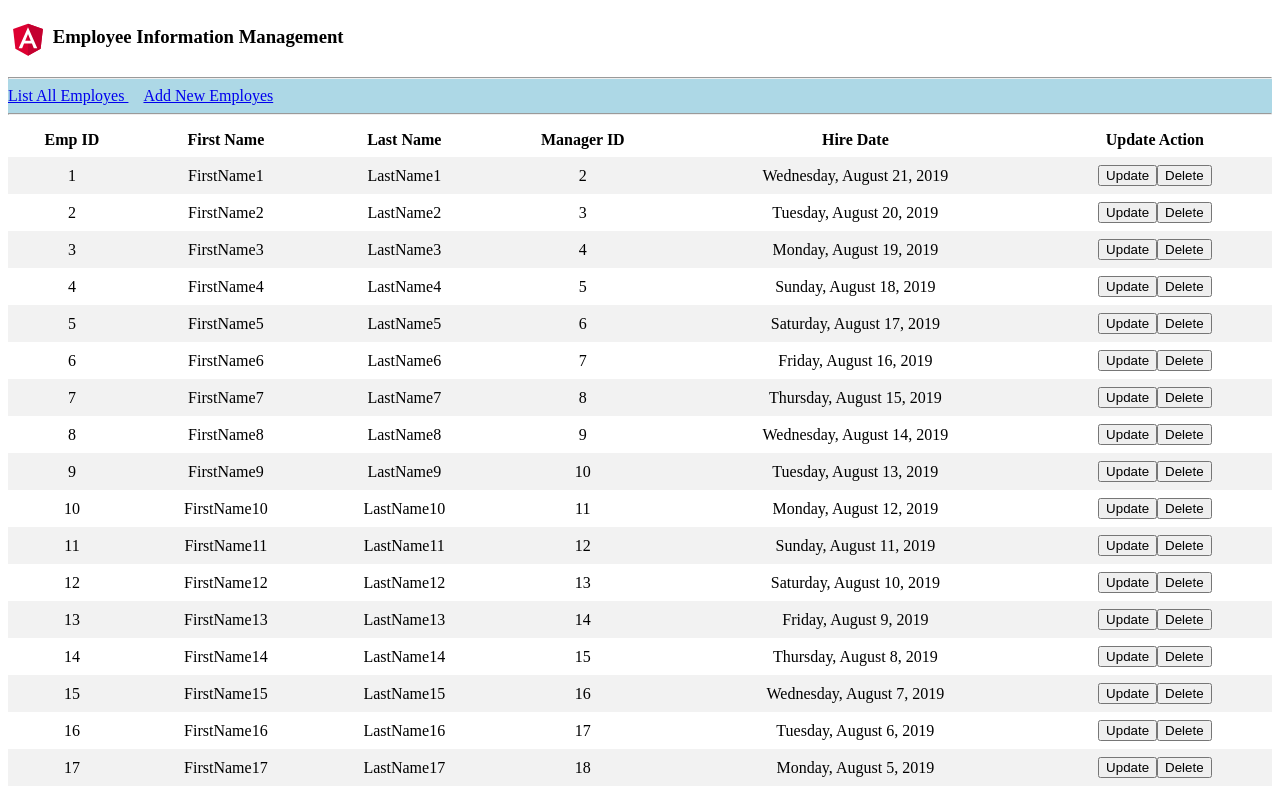
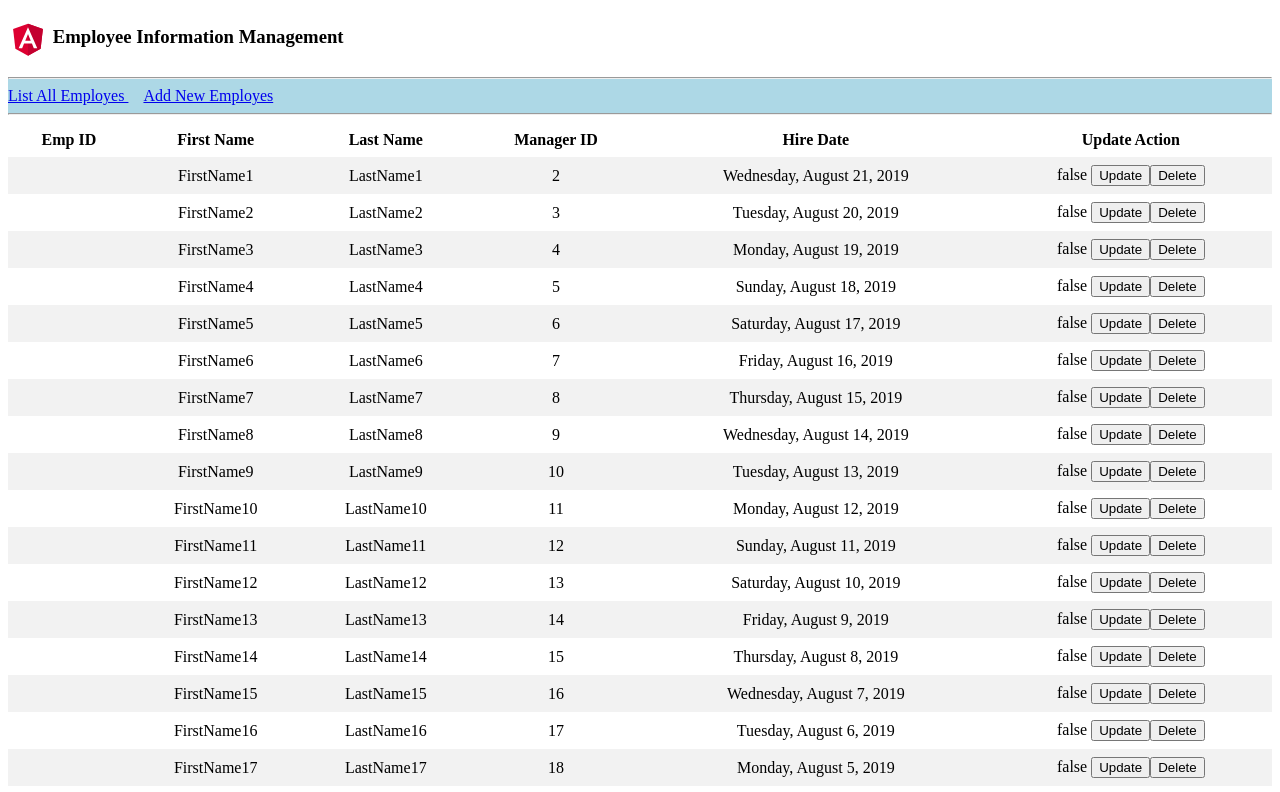
Before and after one commit to ChaitanyaKadamati/Angular-EmpInfoSystem, an Angular app: page /employeesList in a window 1280 px wide. Shown: the top 792 px of the page. Built offline with nearby package versions, Linux system fonts and the light colour scheme.

Commit message:
3 files modified

```diff
--- a/src/app/add-new-employee/add-new-employee.component.ts
+++ b/src/app/add-new-employee/add-new-employee.component.ts
@@ -25,7 +25,6 @@ export class AddNewEmployeeComponent implements OnInit {
         if (selectedEmployeeID == -1) {
           this.inupdatemode = false;
           this.employee = new Employee();
-          this.employee.hiredate = new Date();
         } else {
           this.inupdatemode = true;
           this.employeeId = selectedEmployeeID;
--- a/src/app/employee.service.ts
+++ b/src/app/employee.service.ts
@@ -11,7 +11,7 @@ export class EmployeeService {
     this.initialize();
   }
 
-  public resetList():void {
+  public resetList(): void {
     // Only for Dev purpose
     this.initialize();
   }
@@ -78,6 +78,11 @@ export class Employee {
   mgrid: string;
   designation: string;
   hiredate: Date;
+
+  constructor() {
+    this.hiredate = new Date();
+  }
+
   copyFrom(other: Employee) {
     this.firstname = other.firstname;
     this.lastname = other.lastname;
--- a/src/app/employees-list/employees-list.component.html
+++ b/src/app/employees-list/employees-list.component.html
@@ -14,7 +14,8 @@
     <td>{{e.mgrid}}</td>
     <td>{{e.hiredate | date:'fullDate'}}</td>
     <td>
-      <button [routerLink]="['/addNewEmployee',e.id]">Update</button>
+      {{e.editEnabled}}
+      <button (click)="onUpdate(e.id)" >Update</button>
       <button (click)="onDelete(e.id)">Delete</button>
     </td>
   </tr>
--- a/src/app/employees-list/employees-list.component.ts
+++ b/src/app/employees-list/employees-list.component.ts
@@ -2,6 +2,15 @@ import { Component, OnInit } from '@angular/core';
 import { Router } from '@angular/router';
 
 import { EmployeeService, Employee } from '../employee.service';
+
+class EmployeeExtended extends Employee {
+  editEnabled: boolean;
+
+  constructor() {
+    super();
+    this.editEnabled = false;
+  }
+}
 
 @Component({
   selector: 'app-employees-list',
@@ -9,7 +18,7 @@ import { EmployeeService, Employee } from '../employee.service';
   styleUrls: ['./employees-list.component.css']
 })
 export class EmployeesListComponent implements OnInit {
-  employees: Array<Employee> = null;
+  employees: Array<EmployeeExtended> = null;
 
   constructor(private employeeService: EmployeeService,
     private router: Router) { }
@@ -22,9 +31,11 @@ export class EmployeesListComponent implements OnInit {
   readEmployeesList() {
     this.employeeService.getEmployees().subscribe(
       (res) => {
-        this.employees = new Array<Employee>();
+        this.employees = new Array<EmployeeExtended>();
         for (const i of res) {
-          this.employees.push(i);
+          const tempEmployee = new EmployeeExtended();
+          tempEmployee.copyFrom(i);
+          this.employees.push(tempEmployee);
         }
       }, (err) => {
         console.log('Error : ' + err);
@@ -35,7 +46,9 @@ export class EmployeesListComponent implements OnInit {
   }
 
   onUpdate(pEmpId) {
-    console.log(pEmpId);
+    console.log('Log Pointer : ' +pEmpId);
+    let emp = this.employees.filter(x => x.id == pEmpId);
+    emp[0].editEnabled = true;
   }
 
   onDelete(pEmpId) {
@@ -52,7 +65,7 @@ export class EmployeesListComponent implements OnInit {
     this.readEmployeesList();
   }
 
-  doubleClick(pEmpID){
+  doubleClick(pEmpID) {
     console.log("Dblclicked - " + pEmpID);
   }
 }
```
